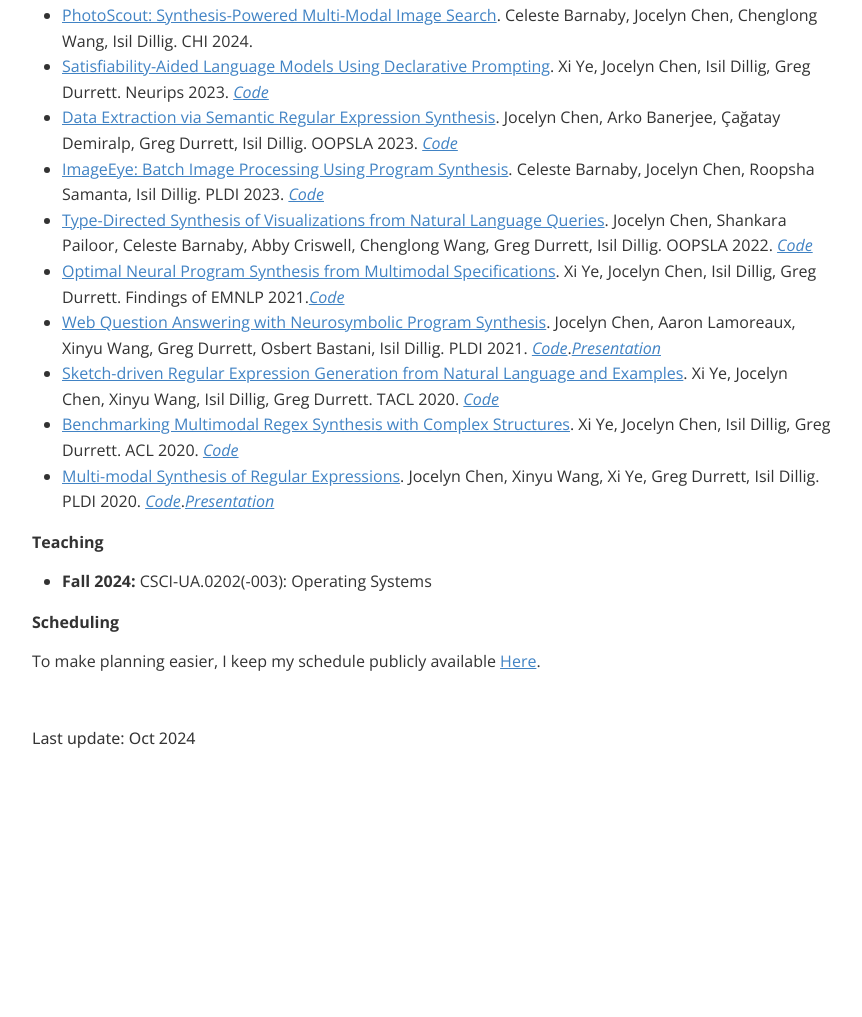
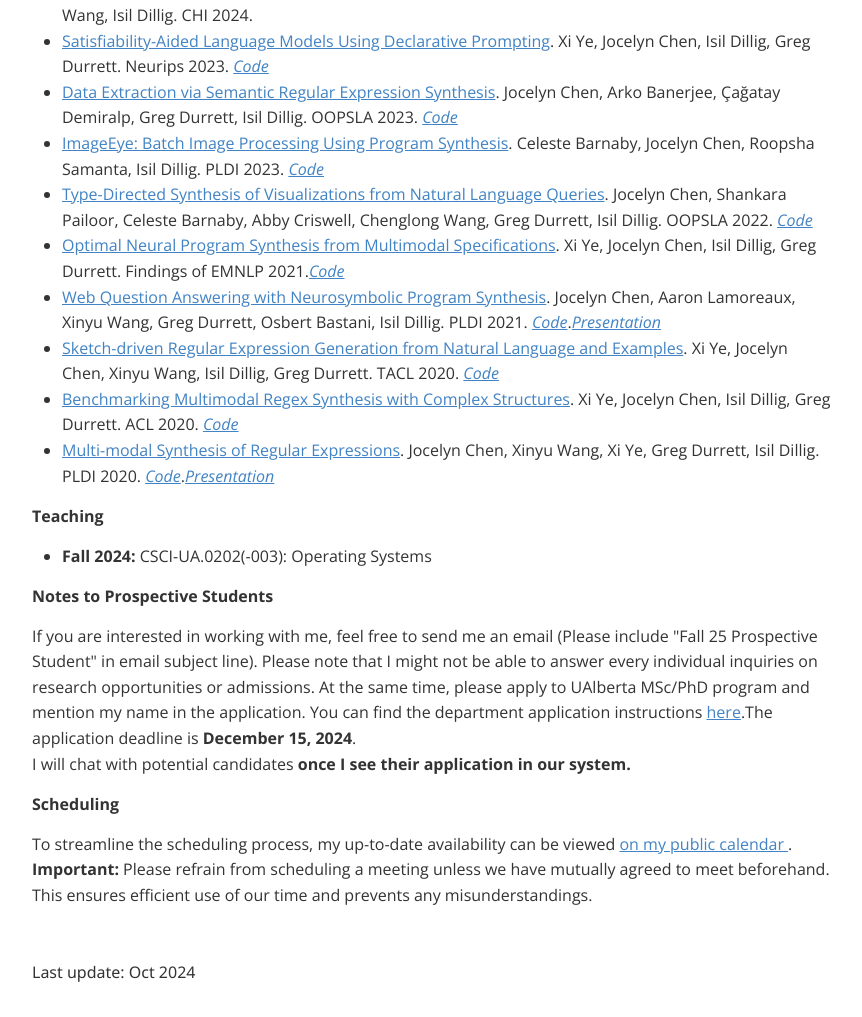
Before and after one commit to thelyad/thelyad.github.io, a plain HTML site: page index.html in a window 1280 px wide. Shown: the part 795-1812 px from the top of the page, without its empty margins (208-1070 px from the left). Before the commit the page ends 1647 px from the top, so only its background shows below. Drawn offline with nearby package versions, Linux system fonts and the light colour scheme.

Commit message:
Update index.html

```diff
--- a/index.html
+++ b/index.html
@@ -530,8 +530,9 @@ header, .context-menu, .megamenu-content, footer{
 	</table>
 	<p><span>Email: qc1127 [at] cs.nyu.edu  |  Office: 60 5th Ave, Room 418  | </span><a href='https://twitter.com/jocelynqchen'><span>Twitter</span></a><span> | <a href='https://scholar.google.com/citations?hl=en&user=N2Kt7csAAAAJ&view_op=list_works&sortby=pubdate'><span>Google Scholar</span></a></p>
 	<b>I am planning to recruit MS/PhD students to begin their studies in Fall 2025 at the University of Alberta.</b><br/>
-	<p>Please take a look at my research interests below and reach out to me if any of these questions interests you as well (Please include "Fall 25 Prospective Student" in email subject line). You can find the department application instructions <a href="https://www.ualberta.ca/en/computing-science/graduate-studies/programs-and-admissions/applications-and-admissions/index.html">here</a>.The application deadline is <b>December 15, 2024</b>.</p>
-
+	<p>
+	  Please take a look at my research interests below and <a href="#prospective">Notes to Prospective Students</a> if any of these questions interests you as well.
+	</p>
 	<!--
 		| <a href='./cv.pdf'><span>CV</span></a></p>
 	-->
@@ -566,9 +567,23 @@ header, .context-menu, .megamenu-content, footer{
 	<ul>
 		<li><b>Fall 2024: </b><span>CSCI-UA.0202(-003): Operating Systems</span></li>
 	</ul>
+	<h5><a name="prospective" class="md-header-anchor"></a><span>Notes to Prospective Students</span></h5>
+	<p>
+		If you are interested in working with me, feel free to send me an email (Please include "Fall 25 Prospective Student" in email subject line). Please note that I might not be able to answer every individual inquiries on research opportunities or admissions.
+		At the same time, please apply to UAlberta MSc/PhD program and mention my name in the application. You can find the department application instructions <a href="https://www.ualberta.ca/en/computing-science/graduate-studies/programs-and-admissions/applications-and-admissions/index.html">here</a>.The application deadline is <b>December 15, 2024</b>.<br/>
+		I will chat with potential candidates <b>once I see their application in our system.</b></p>
+	</p>
+
 	<h5><a name="scheduling" class="md-header-anchor"></a><span>Scheduling</span></h5>
-	<p>To make planning easier, I keep my schedule publicly available <a href='https://calendar.app.google/YZ15w43kRk81Xeck9'><span>Here</span></a>.</p>
-
+	<p>
+	  To streamline the scheduling process, my up-to-date availability can be viewed
+	  <a href='https://calendar.app.google/YZ15w43kRk81Xeck9'>
+	    <span>on my public calendar</span>
+	  </a>.
+	  <strong>Important:</strong> Please refrain from scheduling a meeting unless we have
+	  mutually agreed to meet beforehand. This ensures efficient use of our time and
+	  prevents any misunderstandings.
+	</p>
 <p>&nbsp;</p>
 <footer>Last update: Oct 2024</footer>
 
```
